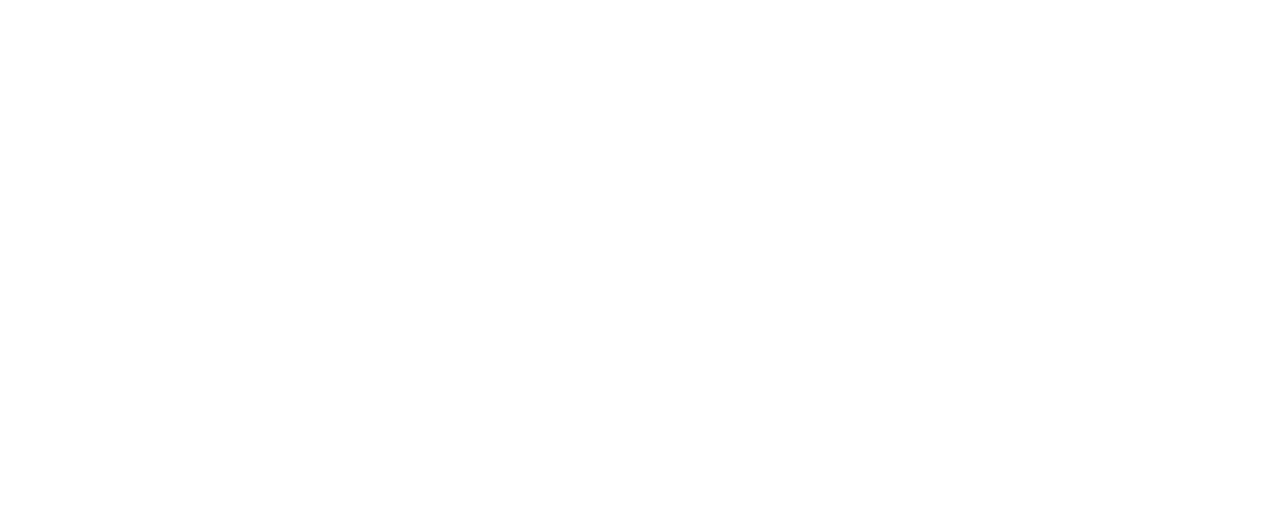
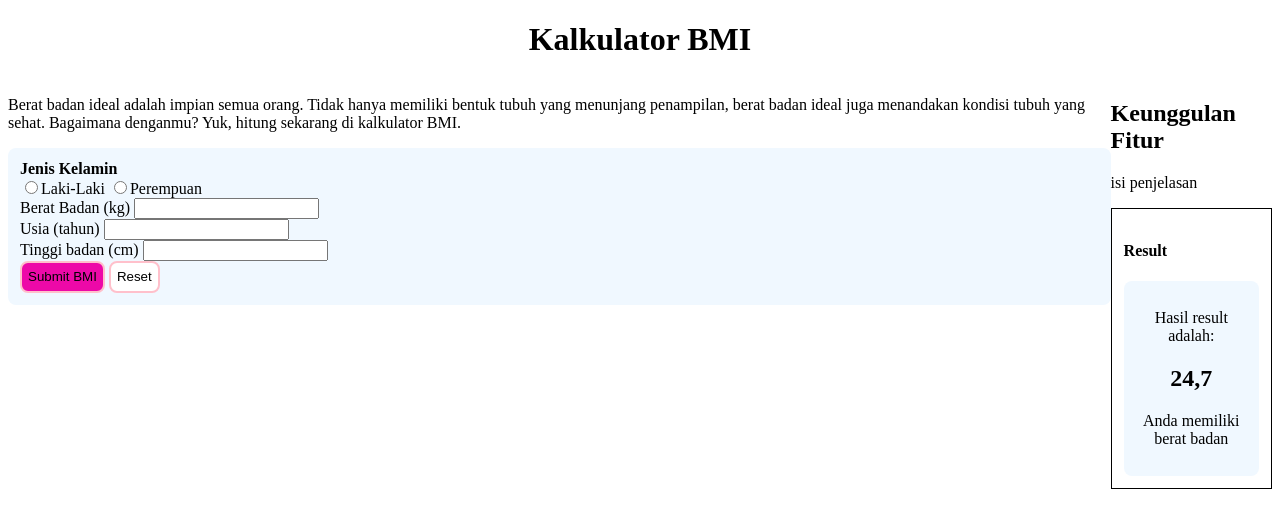
Before and after one commit to revou-fundamental-course/8-jul-24-NanaKuro, a plain HTML site: page index.html in a window 1280 px wide. Drawn offline with Linux system fonts and the light colour scheme.

Commit message:
config mini project

```diff
--- a/css/style.css
+++ b/css/style.css
@@ -19,3 +19,31 @@ main {
     font-size: 1px solid;
     font-weight: bold;
 }
+
+form {
+    background-color: aliceblue;
+    padding: 12px;
+    border-radius: 8px;
+}
+
+.button {
+    height: 32px;
+    border-radius: 8px;
+}
+
+.submit {
+    background-color: #ed09a8;
+    border: 2px solid pink;
+}
+
+.reset {
+    background-color: white;
+    border: 2px solid pink;
+}
+
+.result-section {
+    text-align: center;
+    background-color: aliceblue;
+    border-radius: 8px;
+    padding: 12px;
+}
--- a/index.html
+++ b/index.html
@@ -4,8 +4,88 @@
     <meta charset="UTF-8">
     <meta name="viewport" content="width=device-width, initial-scale=1.0">
     <title>Document</title>
+    <link rel="stylesheet" href="css/style.css">
 </head>
+
 <body>
+    <!-- Main Title -->
+    <header class="main-title">
+        <h1>Kalkulator BMI</h1>
+    </header>
+
+    <main>
+        <!-- Left Content -->
+        <section class="main_content">
+            <!-- Main Article -->
+            <article>
+                <p>Berat badan ideal adalah impian semua orang. Tidak hanya memiliki bentuk tubuh yang menunjang penampilan, berat badan ideal juga menandakan kondisi tubuh yang sehat. Bagaimana denganmu? Yuk, hitung sekarang di kalkulator BMI.</p>
+            </article>
+
+            <!-- Form -->
+            <section>
+                <form>
+                    <div>
+                        <div class="input-title">Jenis Kelamin</div>
+                        <input type="radio" id="selection-man"><label for="selection-man">Laki-Laki</label>
+                        <input type="radio" id="selection-woman"><label for="selection-woman">Perempuan</label>
+                    </div>
+                    <div>
+                        <label for="input-berat-badan">Berat Badan (kg)</label>
+                        <input type="number" id="input-berat-badan">
+                    </div>
+                    <div>
+                        <label for="input-usia">Usia (tahun)</label>
+                        <input type="number" id="input-usia">
+                    </div>
+                    <div>
+                        <label for="input-tinggi-badan">Tinggi badan (cm)</label>
+                        <input type="number" id="input-tinggi-badan">
+                    </div>
+                    <div>
+                        <button class="button submit">Submit BMI</button>
+                        <button class="button reset">Reset</button>
+                    </div>
+
+                </form>
+            </section>
+        </section>
+
+            <!-- Form Article -->
+            <section>
+                <header>
+                    <h2>Keunggulan Fitur</h2>
+                </header>
+
+                <article>
+                    <p>isi penjelasan</p>
+                </article>
+            </sction>
+
+            <!-- Right Content -->
+            <section class="main-content">
+                <!-- Result Article -->
+                <article>
+                    <header>
+                        <h1>Result</h1>
+                    </header>
+
+                    <!-- Result Section -->
+                    <section class="result-section">
+                        <p>Hasil result adalah:</p>
+
+                        <h2>24,7</h2>
+
+                        <p>Anda memiliki berat badan</p>
+                    </section>
+
+                    <!-- Result Article -->
+                    <article></article>
+
+                    <!-- General Information -->
+                    <section></section>
+                </article>
+            </section>
+    </main>
 
 </body>
 </html>
```
